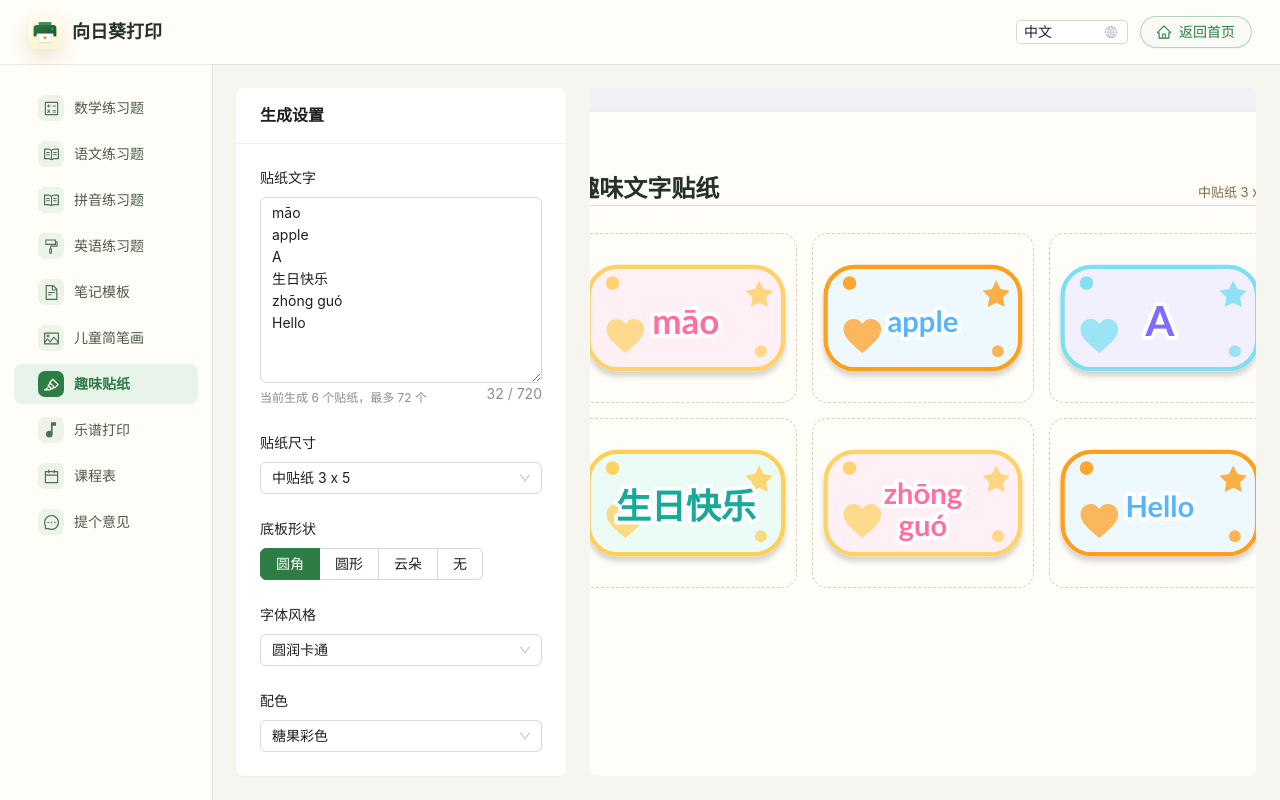
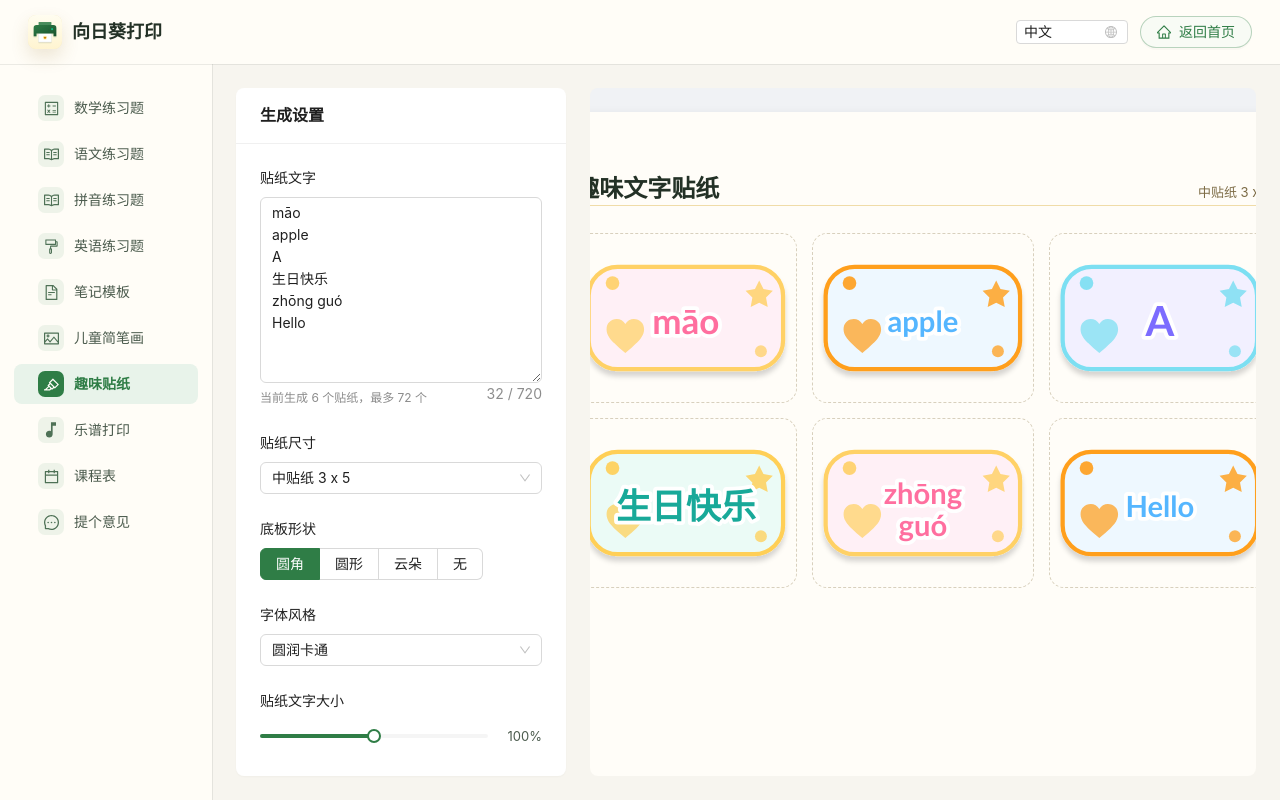
Before and after one commit to WJHCode/sunflower_print_web, a Vue app in the folder dayin-website/: page /generator/sticker in a window 1280 px wide. Built offline with nearby package versions, Linux system fonts and the light colour scheme.

Commit message:
【趣味贴纸】新增字体大小调节

```diff
--- a/dayin-website/src/i18n.ts
+++ b/dayin-website/src/i18n.ts
@@ -266,6 +266,7 @@ export const messages = {
       stickerSize: '贴纸尺寸',
       stickerShape: '底板形状',
       stickerFont: '字体风格',
+      stickerTextSize: '贴纸文字大小',
       palette: '配色',
       strokeWidth: '白色描边粗细',
       printAssist: '打印辅助',
@@ -708,6 +709,7 @@ export const messages = {
       stickerSize: 'Sticker size',
       stickerShape: 'Base shape',
       stickerFont: 'Font style',
+      stickerTextSize: 'Sticker text size',
       palette: 'Palette',
       strokeWidth: 'White outline width',
       printAssist: 'Print helpers',
--- a/dayin-website/src/views/StickerGenerator.vue
+++ b/dayin-website/src/views/StickerGenerator.vue
@@ -26,6 +26,7 @@ const stickerSize = ref<StickerSize>('medium');
 const stickerShape = ref<StickerShape>('rounded');
 const stickerPalette = ref<StickerPalette>('candy');
 const stickerFont = ref<StickerFont>('rounded');
+const stickerTextScale = ref(100);
 const showCutLine = ref(true);
 const showDecorations = ref(true);
 const strokeWidth = ref(9);
@@ -129,10 +130,11 @@ const fontSizeFor = (text: string) => {
   const lines = splitStickerLines(text);
   const longest = Math.max(...lines.map((line) => line.length), 1);
   const base = activeSize.value.fontBase;
-  if (longest <= 2) return base * 1.28;
-  if (longest <= 4) return base * 1.08;
-  if (longest <= 7) return base * 0.9;
-  return base * 0.72;
+  let size = base * 0.72;
+  if (longest <= 2) size = base * 1.28;
+  else if (longest <= 4) size = base * 1.08;
+  else if (longest <= 7) size = base * 0.9;
+  return size * (stickerTextScale.value / 100);
 };
 
 const textY = (lineCount: number, index: number) => {
@@ -196,6 +198,13 @@ const downloadImage = async () => {
             <a-select-option value="hand">{{ t('options.handFont') }}</a-select-option>
             <a-select-option value="bold">{{ t('options.boldFont') }}</a-select-option>
           </a-select>
+        </a-form-item>
+
+        <a-form-item :label="t('generatorSettings.stickerTextSize')">
+          <div class="slider-value-row">
+            <a-slider v-model:value="stickerTextScale" :min="60" :max="140" :step="5" />
+            <span>{{ stickerTextScale }}%</span>
+          </div>
         </a-form-item>
 
         <a-form-item :label="t('generatorSettings.palette')">
@@ -362,6 +371,24 @@ const downloadImage = async () => {
   margin-top: 6px;
   color: #8c8c8c;
   font-size: 12px;
+}
+
+.slider-value-row {
+  display: flex;
+  align-items: center;
+  gap: 12px;
+}
+
+.slider-value-row :deep(.ant-slider) {
+  flex: 1;
+  margin: 10px 0;
+}
+
+.slider-value-row > span {
+  width: 42px;
+  color: #4b5b4d;
+  font-size: 13px;
+  text-align: right;
 }
 
 .switch-row {
```
